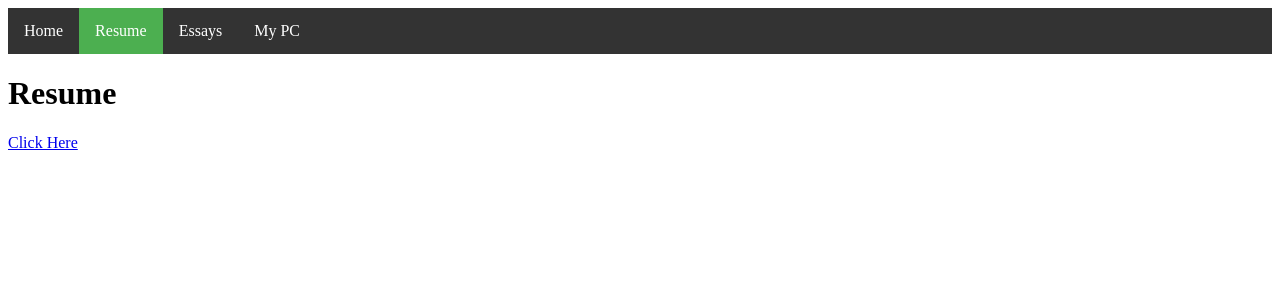
After one commit to alanngo/AboutMe, a PHP site: page /resume.html in a window 1280 px wide. The commit adds this page. Shown: the top 300 px of the page. Run offline with PHP 8.4, Linux system fonts and the light colour scheme.

Commit message:
added resume section

```diff
--- a/navBar.css
+++ b/navBar.css
@@ -25,3 +25,7 @@ li a:hover
 {
     background-color: #4CAF50;
 }
+.active
+{
+    background-color: #4CAF50;
+}
--- /dev/null
+++ b/resume.html
@@ -0,0 +1,25 @@
+<!DOCTYPE html>
+<html lang="en">
+<head>
+    <link rel="stylesheet" type="text/css" href="navBar.css">
+    <meta charset="utf-8">
+    <title>About Me</title>
+</head>
+
+
+<body>
+
+  <script src="http://ajax.googleapis.com/ajax/libs/jquery/1/jquery.min.js"></script>
+<ul>
+    <li><a href="index.html">Home</a></li>
+    <li><a class="active" href ="resume.html">Resume</a></li>
+    <li><a href="#contact">Essays</a></li>
+    <li><a href="#about">My PC</a></li>
+</ul>
+<h1>Resume</h1>
+<a href ="Resume.pdf"> Click Here</a>
+
+<script></script>
+
+</body>
+</html>
```
Also changed, not shown: index.html (+3 -4 lines), 1 other file.
